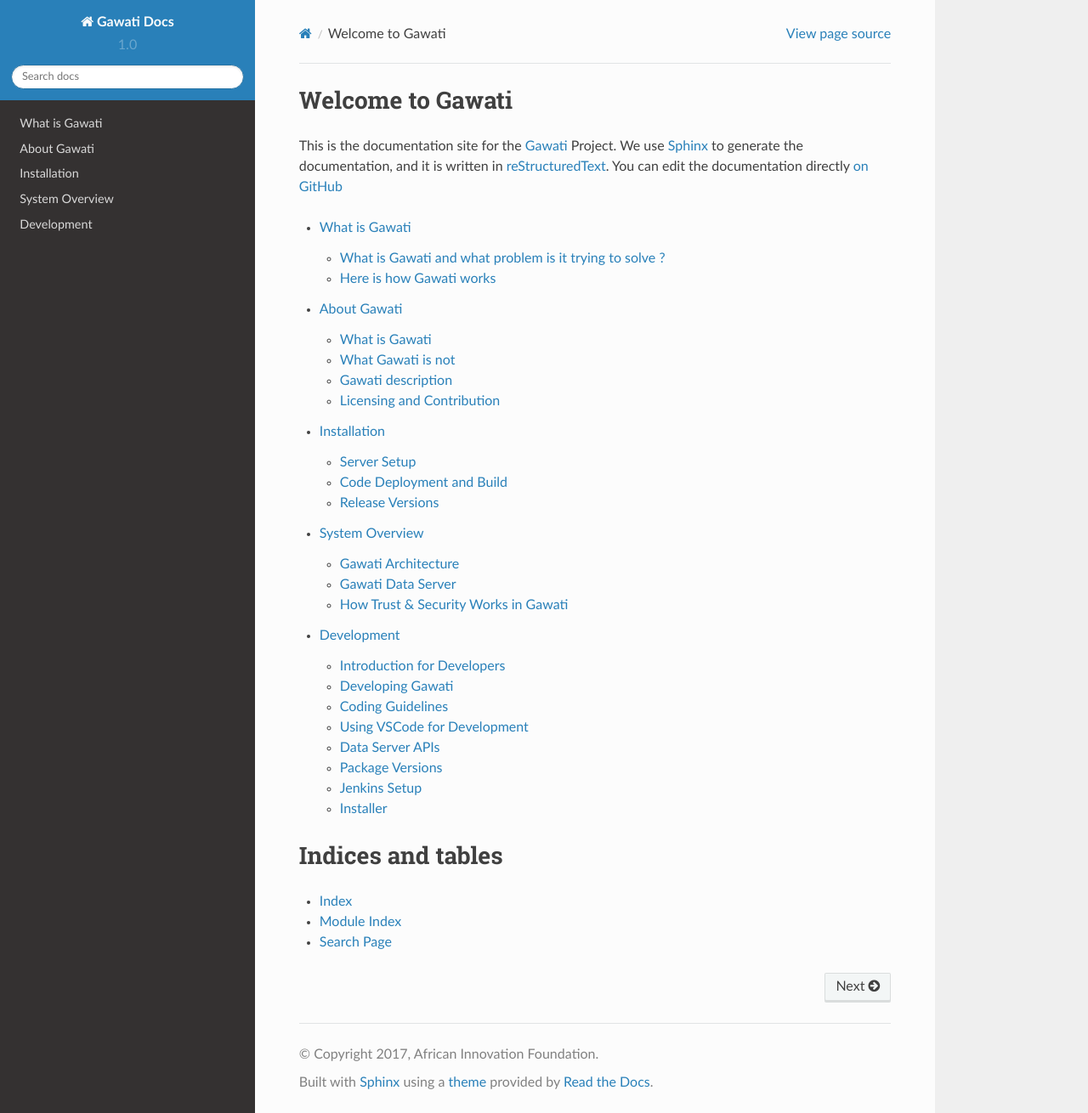
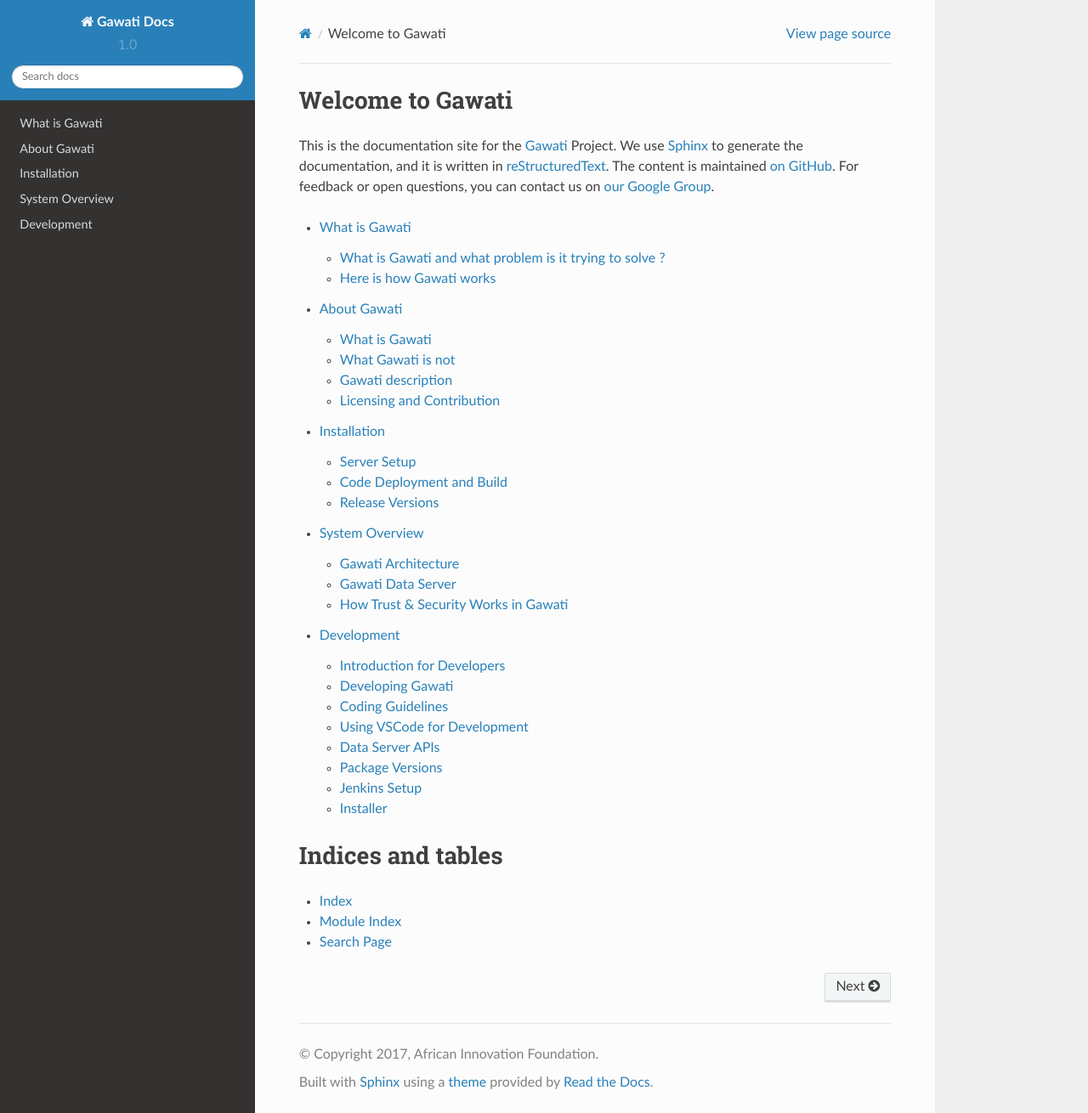
Before and after one commit to gawati/gawati-docs, a Sphinx documentation site: the page built from docs/source/index.rst, in a window 1280 px wide and 1310 px high. Shown: the whole window at 85% size. Built offline with Sphinx 7.4.7 and the Read the Docs theme 2.0.0, drawn with Linux system fonts in a browser that asks for light colours.

Commit message:
Add contact information.

```diff
--- a/docs/source/index.rst
+++ b/docs/source/index.rst
@@ -6,13 +6,14 @@ Welcome to Gawati
 =================
 
 This is the documentation site for the `Gawati`_ Project. We use `Sphinx`_ to generate
-the documentation, and it is written in `reStructuredText`_. You can edit the documentation
-directly `on GitHub`_
+the documentation, and it is written in `reStructuredText`_. The content is maintained
+`on GitHub`_. For feedback or open questions, you can contact us on `our Google Group`_.
 
 .. _Gawati: http://www.gawati.org
 .. _Sphinx: http://sphinx.pocoo.org/
 .. _reStructuredText: http://sphinx.pocoo.org/rest.html
 .. _on GitHub: https://github.com/gawati/gawati-docs
+.. _our Google Group: https://groups.google.com/forum/#!forum/gawati
 
 .. toctree::
    :maxdepth: 2
```
